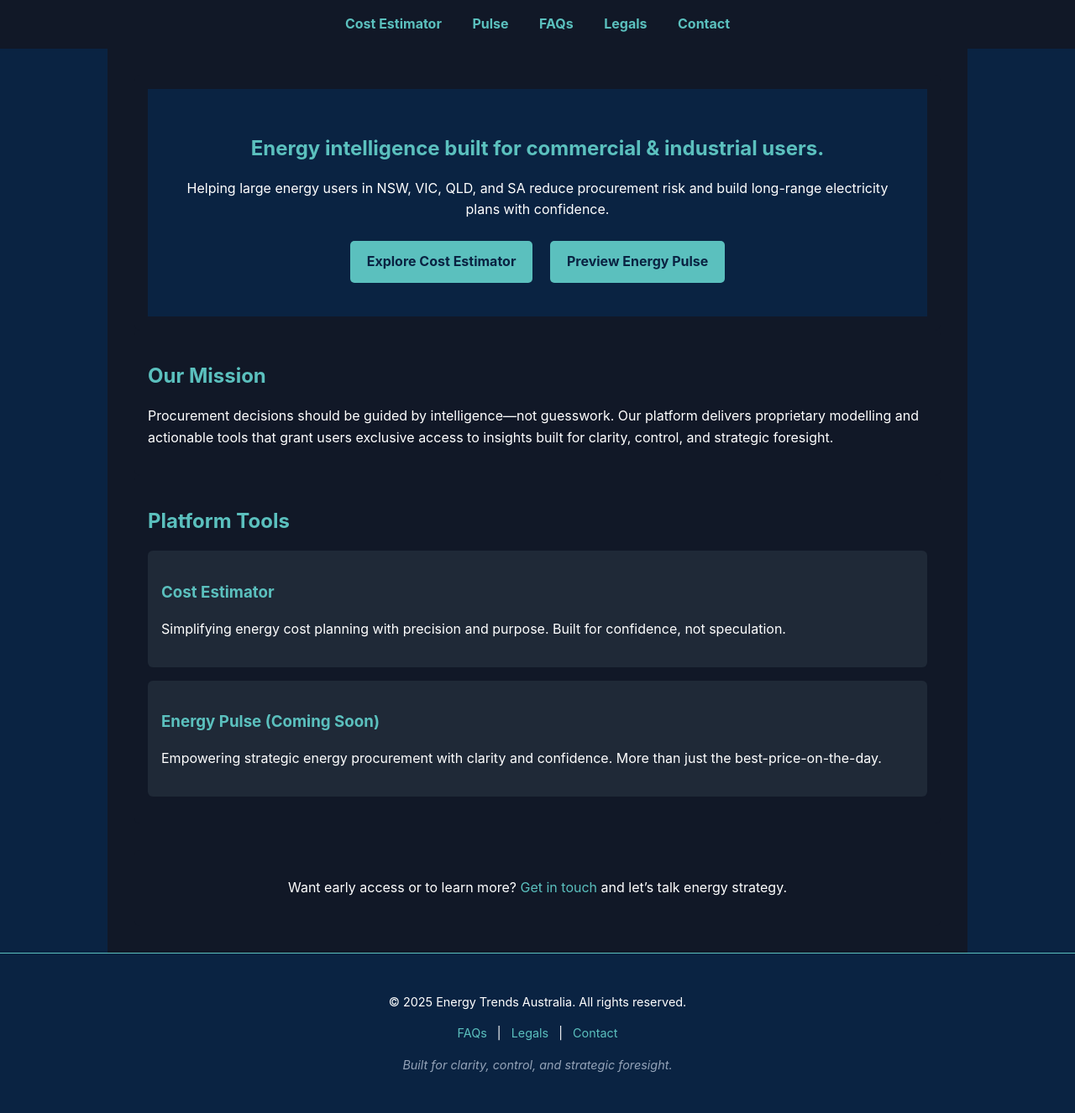
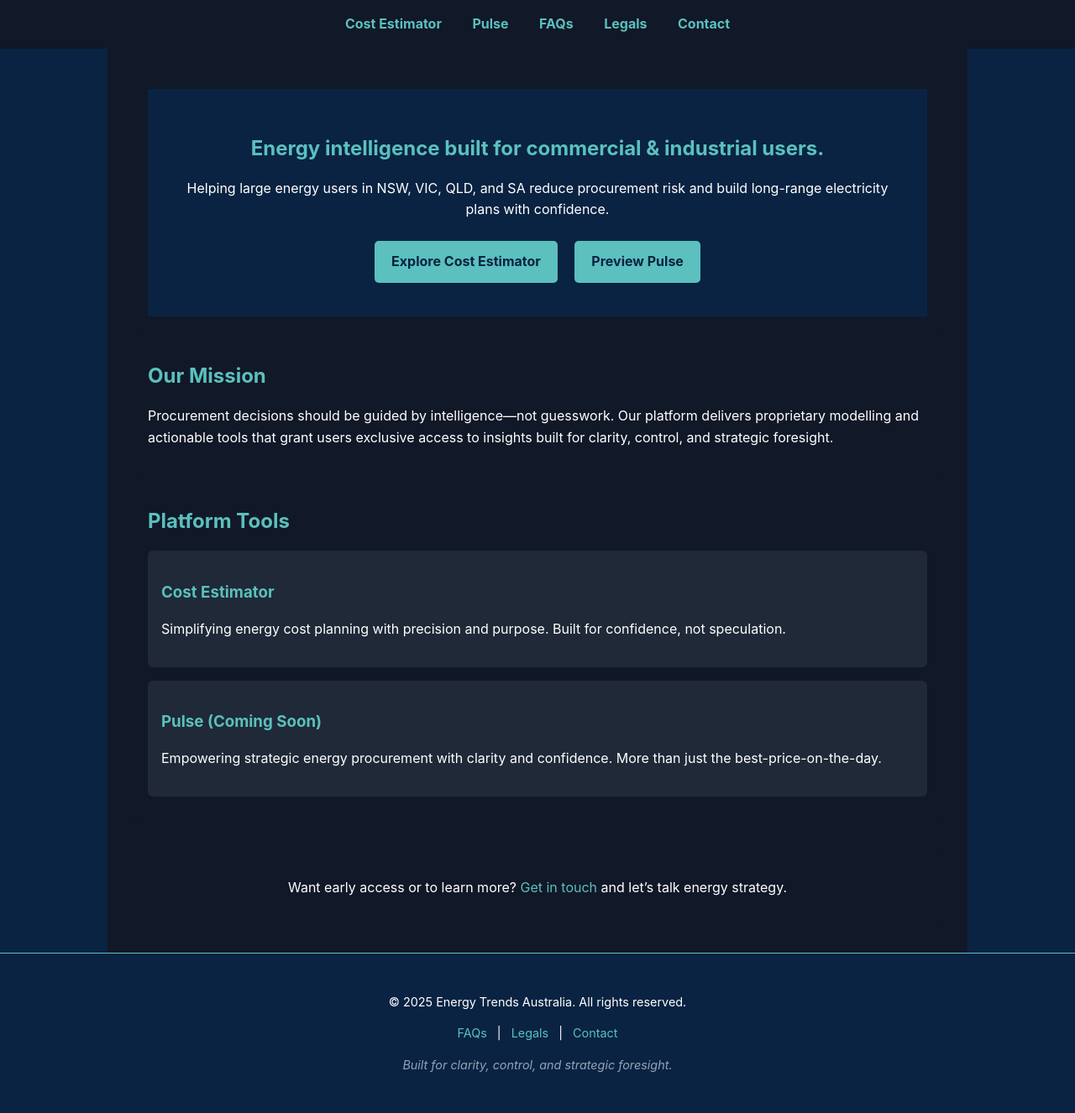
Before and after one commit to EnergyTrendsAU/energytrends.au, a Jekyll site: the page built from index.html, in a window 1280 px wide. Shown: the whole page at 84% size. Built offline with Jekyll 4.4.1, drawn with Linux system fonts in a browser that asks for light colours.

Commit message:
Update index.html
Energy Pulse > Pulse

```diff
--- a/index.html
+++ b/index.html
@@ -10,7 +10,7 @@ permalink: /
     <p>Helping large energy users in NSW, VIC, QLD, and SA reduce procurement risk and build long-range electricity plans with confidence.</p>
     <div class="cta-buttons">
       <a href="/cost-estimator.html" class="cta">Explore Cost Estimator</a>
-      <a href="/energy-pulse.html" class="cta">Preview Energy Pulse</a>
+      <a href="/pulse.html" class="cta">Preview Pulse</a>
     </div>
   </header>
 </section>
@@ -27,7 +27,7 @@ permalink: /
     <p>Simplifying energy cost planning with precision and purpose. Built for confidence, not speculation.</p>
   </div>
   <div class="tool-card">
-    <h3><a href="/energy-pulse.html">Energy Pulse (Coming Soon)</a></h3>
+    <h3><a href="/energy-pulse.html">Pulse (Coming Soon)</a></h3>
     <p>Empowering strategic energy procurement with clarity and confidence. More than just the best-price-on-the-day.</p>
   </div>
 </section>
```
